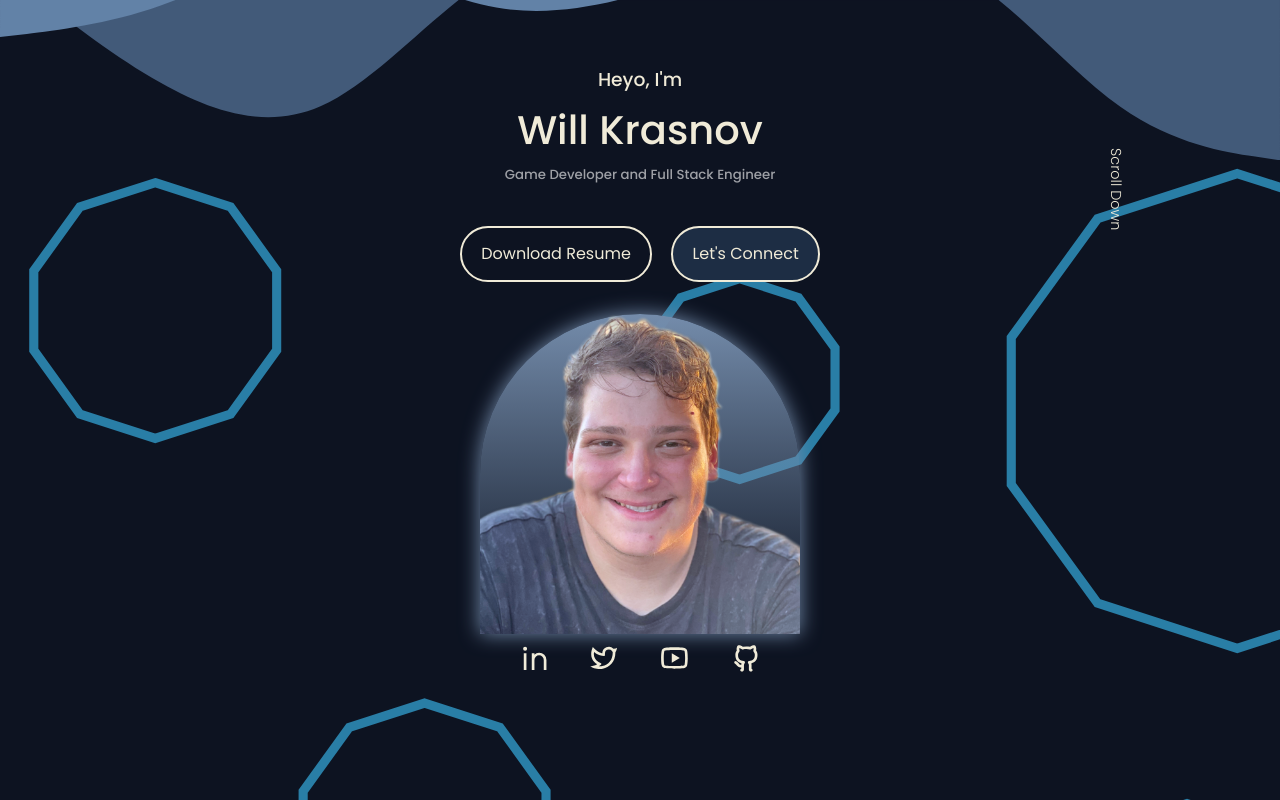
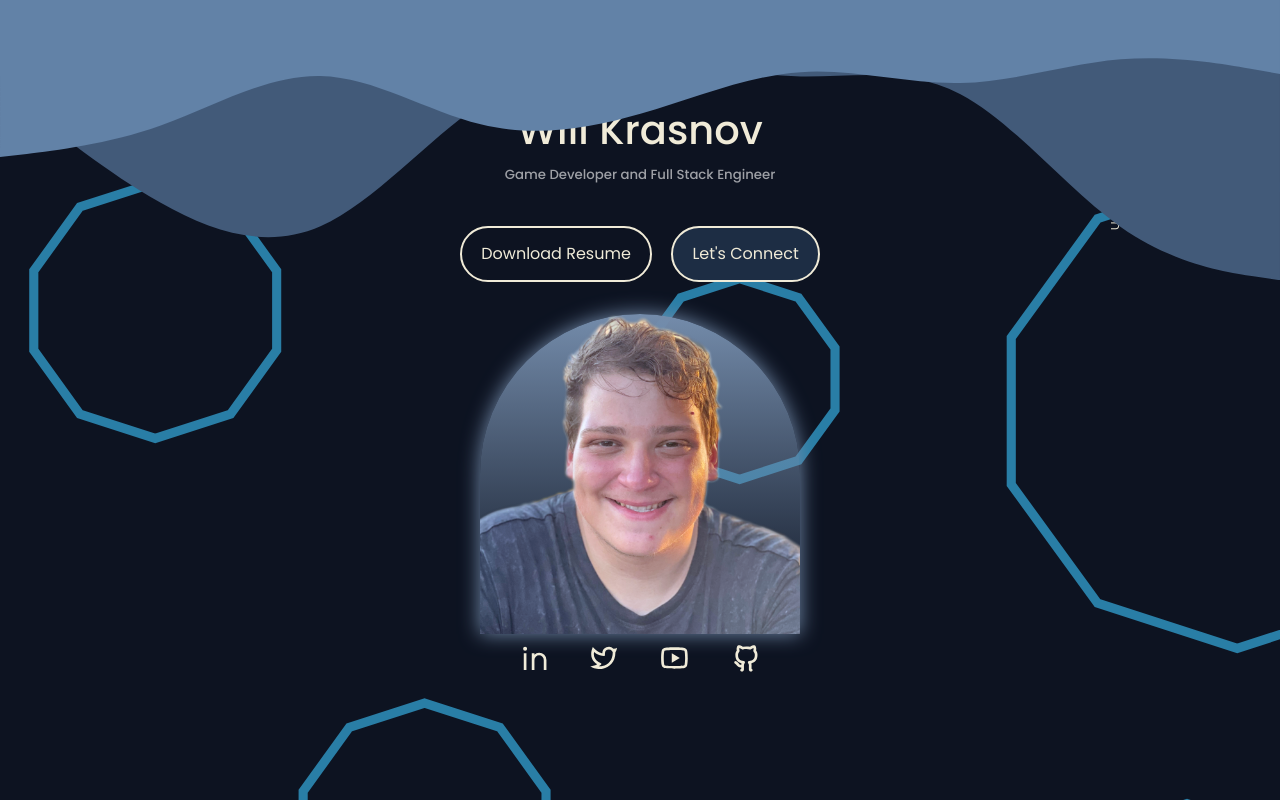
Before and after one commit to willkoman/portfolio, a React (Create React App) app: page / in a window 1280 px wide. Shown: the top 800 px of the page. Built offline with nearby package versions, Linux system fonts and the light colour scheme.

Commit message:
Update header.css

```diff
--- a/src/components/header/header.css
+++ b/src/components/header/header.css
@@ -12,7 +12,7 @@ header {
   /* aspect-ratio: 540 /304 ; */
 
   width: 100% !important; /* Ensure full horizontal stretch */
-  height: min(20vh, calc(100vw * 304 / 540)); /* Use smaller of 20vh or natural aspect ratio */
+  height: min(35vh, calc(100vw * 304 / 540)); /* Use smaller of 35vh or natural aspect ratio */
 
   background-position: bottom; /* Show the bottom part (wave valleys) of the SVG */
   background-repeat: no-repeat;
```
